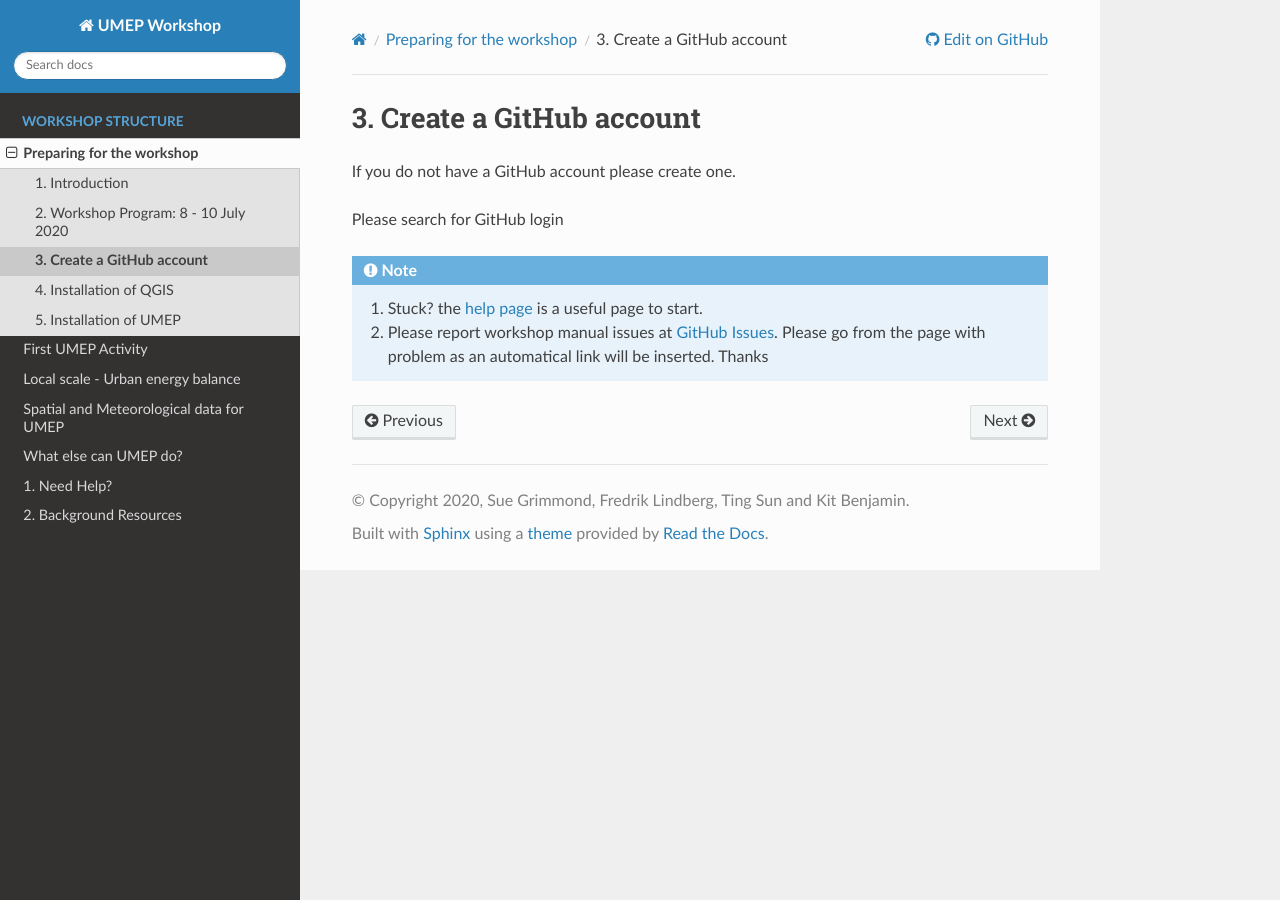
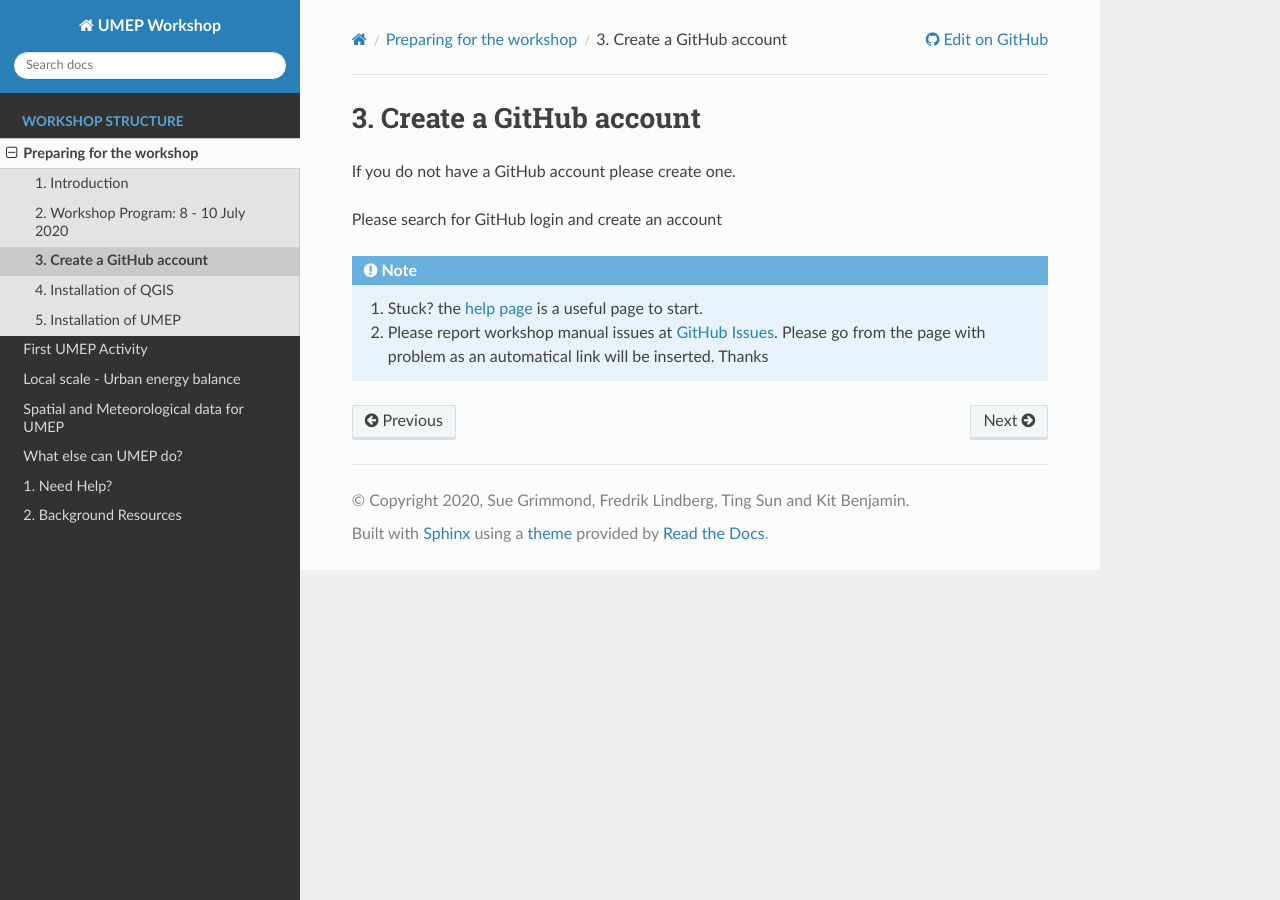
Before and after one commit to Urban-Meteorology-Reading/UMEP-Workshop, a Sphinx documentation site: the page built from source/Prepare/GH1.rst, in a window 1280 px wide. Built offline with Sphinx 7.4.7 and the Read the Docs theme 2.0.0, drawn with Linux system fonts in a browser that asks for light colours; pages that are not in the unit, such as notebooks, are missing from menus.

Commit message:
Update GH1.rst

```diff
--- a/source/Prepare/GH1.rst
+++ b/source/Prepare/GH1.rst
@@ -4,4 +4,4 @@ Create a GitHub account
 
 If you do not have a GitHub account please create one.
 
-Please search for GitHub login
+Please search for GitHub login and create an account
```
